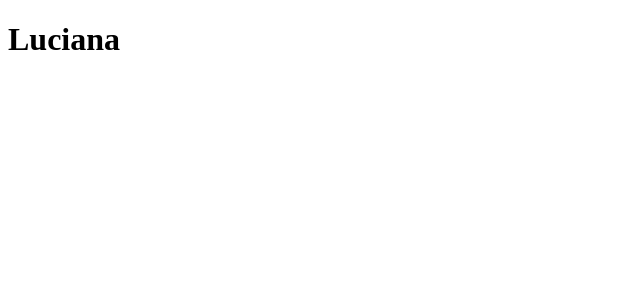
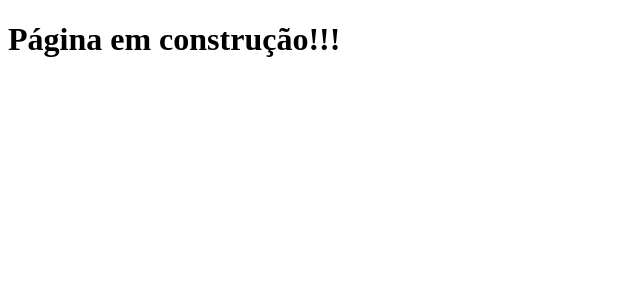
Before and after one commit to SergioRamos-CS/clone-tabnews, a Next.js app: page / in a window 1280 px wide. Shown: the top 300 px of the page, without its empty margins (0-640 px from the left). Built offline with nearby package versions, Linux system fonts and the light colour scheme.

Commit message:
Alteração do h1 no arquivo index.js

```diff
--- a/pages/index.js
+++ b/pages/index.js
@@ -1,5 +1,5 @@
 function Home() {
-    return <h1>Luciana</h1>
+    return <h1>Página em construção!!!</h1>
 
 }
 
```
